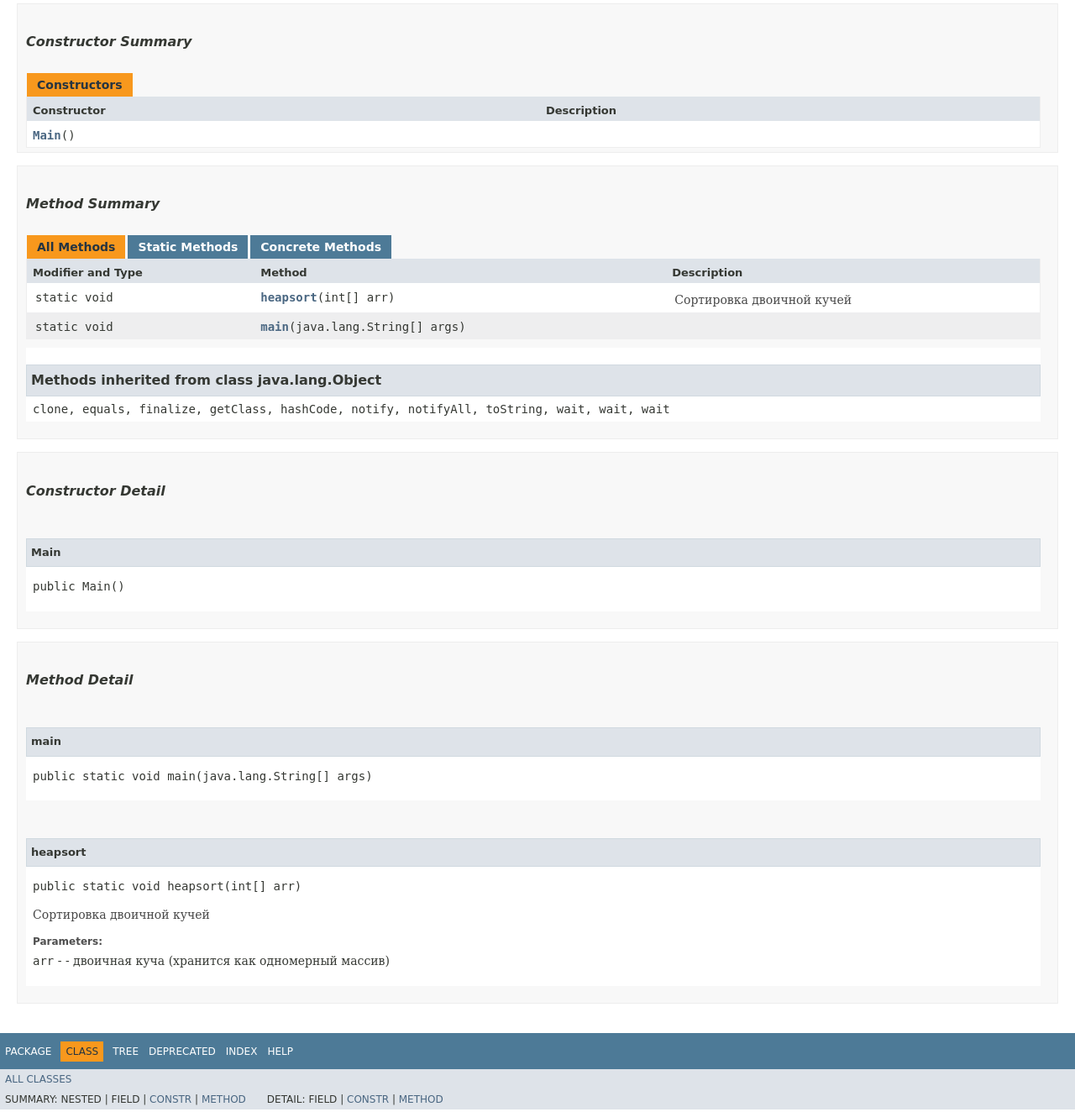
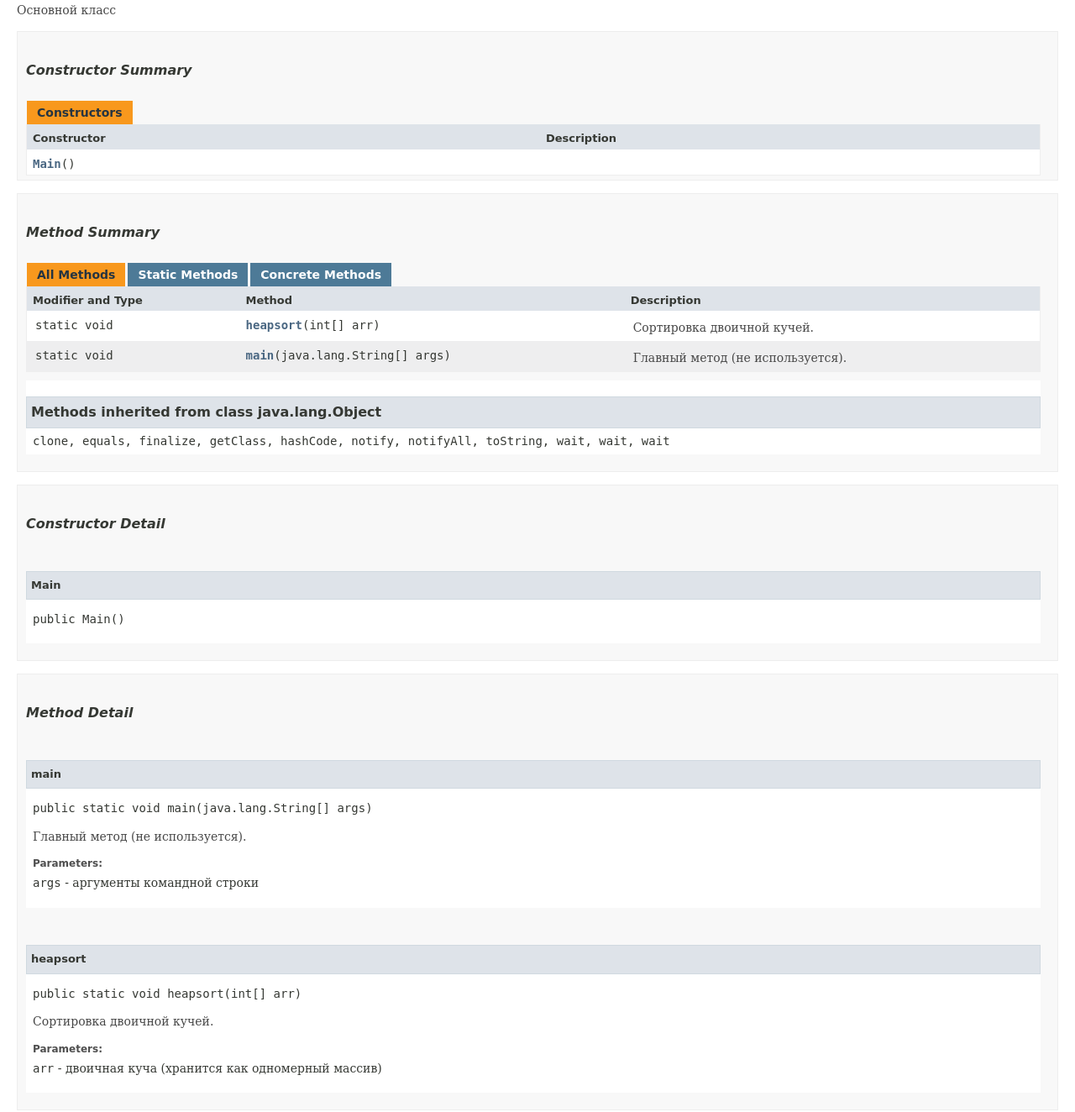
Before and after one commit to djennirr/OOP, a plain HTML site: page Task_1_1_1/ru/nsu/dubrovin/Main.html in a window 1280 px wide. Shown: the part 287-1611 px from the top of the page at 84% size. Drawn offline with Linux system fonts and the light colour scheme; no server answers; a script that the page names is missing; a web font is replaced by a local one.

Commit message:
Deploying to gh-pages from @ djennirr/OOP@8afda976cfe7ff45d3698b13c2231d98f5110c0a 🚀

```diff
--- a/Task_1_1_1/ru/nsu/dubrovin/Main.html
+++ b/Task_1_1_1/ru/nsu/dubrovin/Main.html
@@ -132,6 +132,7 @@ $('.navPadding').css('padding-top', $('.fixedNav').css("height"));
 <hr>
 <pre>public class <span class="typeNameLabel">Main</span>
 extends java.lang.Object</pre>
+<div class="block">Основной класс</div>
 </li>
 </ul>
 </div>
@@ -177,13 +178,15 @@ extends java.lang.Object</pre>
 <td class="colFirst"><code>static void</code></td>
 <th class="colSecond" scope="row"><code><span class="memberNameLink"><a href="#heapsort(int%5B%5D)">heapsort</a></span>&#8203;(int[]&nbsp;arr)</code></th>
 <td class="colLast">
-<div class="block">Сортировка двоичной кучей</div>
+<div class="block">Сортировка двоичной кучей.</div>
 </td>
 </tr>
 <tr id="i1" class="rowColor">
 <td class="colFirst"><code>static void</code></td>
 <th class="colSecond" scope="row"><code><span class="memberNameLink"><a href="#main(java.lang.String%5B%5D)">main</a></span>&#8203;(java.lang.String[]&nbsp;args)</code></th>
-<td class="colLast">&nbsp;</td>
+<td class="colLast">
+<div class="block">Главный метод (не используется).</div>
+</td>
 </tr>
 </table>
 <ul class="blockList">
@@ -235,6 +238,11 @@ extends java.lang.Object</pre>
 <li class="blockList">
 <h4>main</h4>
 <pre class="methodSignature">public static&nbsp;void&nbsp;main&#8203;(java.lang.String[]&nbsp;args)</pre>
+<div class="block">Главный метод (не используется).</div>
+<dl>
+<dt><span class="paramLabel">Parameters:</span></dt>
+<dd><code>args</code> - аргументы командной строки</dd>
+</dl>
 </li>
 </ul>
 <a id="heapsort(int[])">
@@ -244,10 +252,10 @@ extends java.lang.Object</pre>
 <li class="blockList">
 <h4>heapsort</h4>
 <pre class="methodSignature">public static&nbsp;void&nbsp;heapsort&#8203;(int[]&nbsp;arr)</pre>
-<div class="block">Сортировка двоичной кучей</div>
+<div class="block">Сортировка двоичной кучей.</div>
 <dl>
 <dt><span class="paramLabel">Parameters:</span></dt>
-<dd><code>arr</code> - - двоичная куча (хранится как одномерный массив)</dd>
+<dd><code>arr</code> - двоичная куча (хранится как одномерный массив)</dd>
 </dl>
 </li>
 </ul>
```
Also changed, not shown: Task_1_1_1/allclasses-index.html (+3 -1 lines), Task_1_1_1/index-all.html (+7 -3 lines), Task_1_1_1/ru/nsu/dubrovin/package-summary.html (+3 -1 lines), 3 other files.
